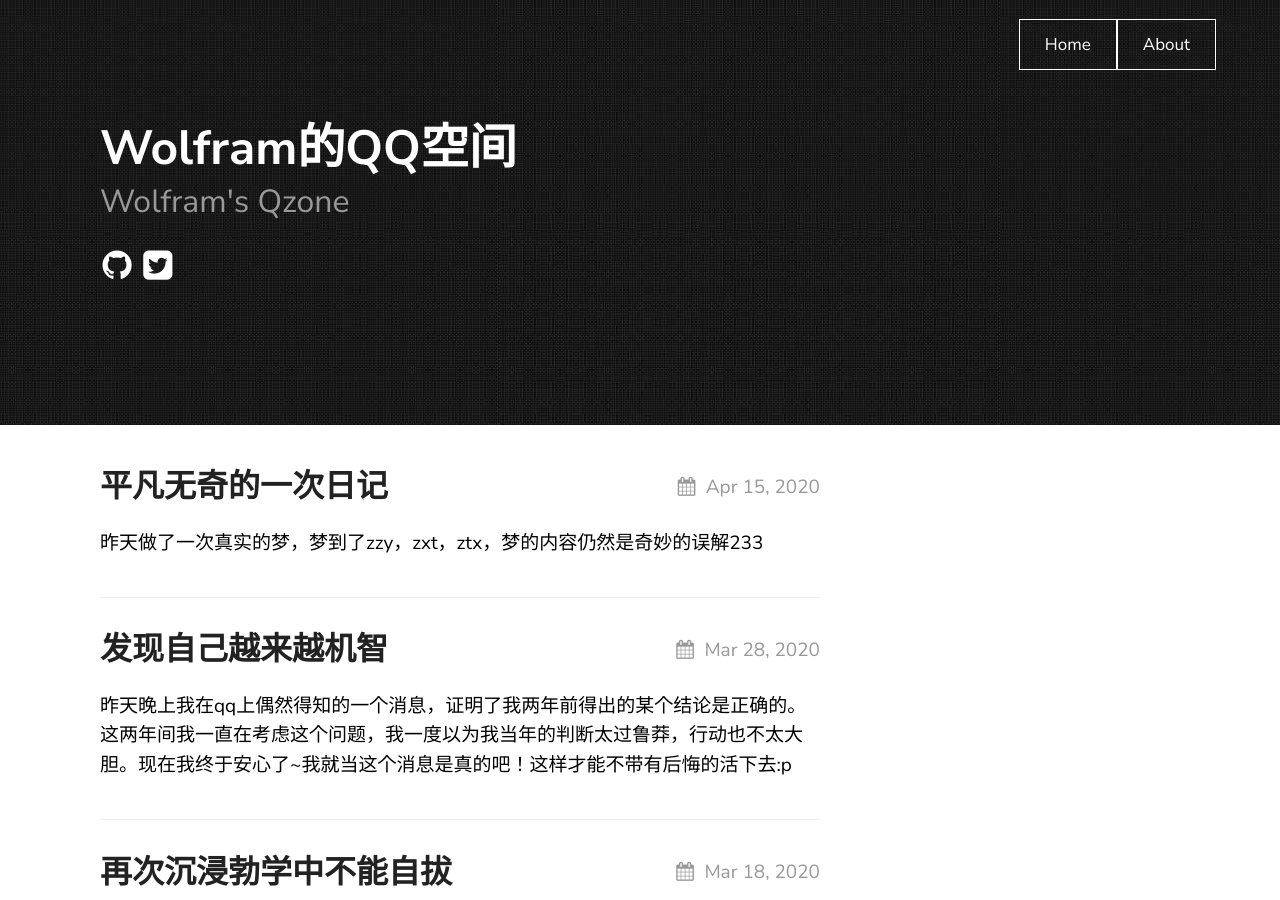
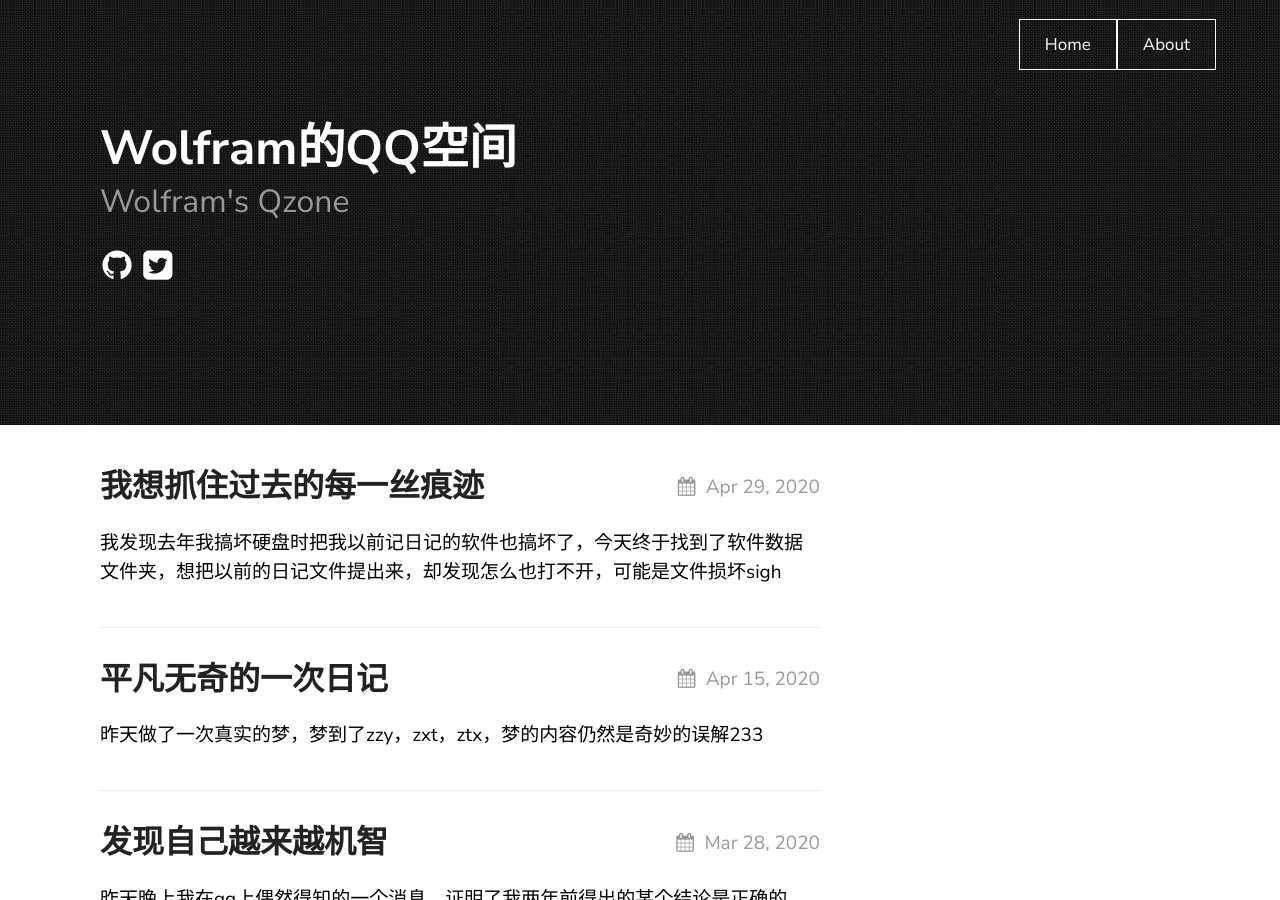
Before and after one commit to WolframCong/wolframcong.github.io, a Jekyll site: the page built from index.md, in a window 1280 px wide and 900 px high. Built offline with Jekyll 4.4.1, drawn with Linux system fonts in a browser that asks for light colours.

Commit message:
New post

```diff
--- a/_config.yml
+++ b/_config.yml
@@ -1,5 +1,5 @@
 title: Wolfram的QQ空间
-author: GitHub User
+author: Wolfram
 email: wolframc@foxmail.com
 description: > # this means to ignore newlines until "show_exerpts:"
   Write an awesome description for your new site here. You can edit this
--- /dev/null
+++ b/_posts/2020-04-30-20200430.md
@@ -0,0 +1,8 @@
+---
+layout: post
+title: "我想抓住过去的每一丝痕迹"
+description: 却总是无功而返
+date: 2020-04-30 00:46:16 +0800
+categories: 日记
+---
+我发现去年我搞坏硬盘时把我以前记日记的软件也搞坏了，今天终于找到了软件数据文件夹，想把以前的日记文件提出来，却发现怎么也打不开，可能是文件损坏sigh
```
